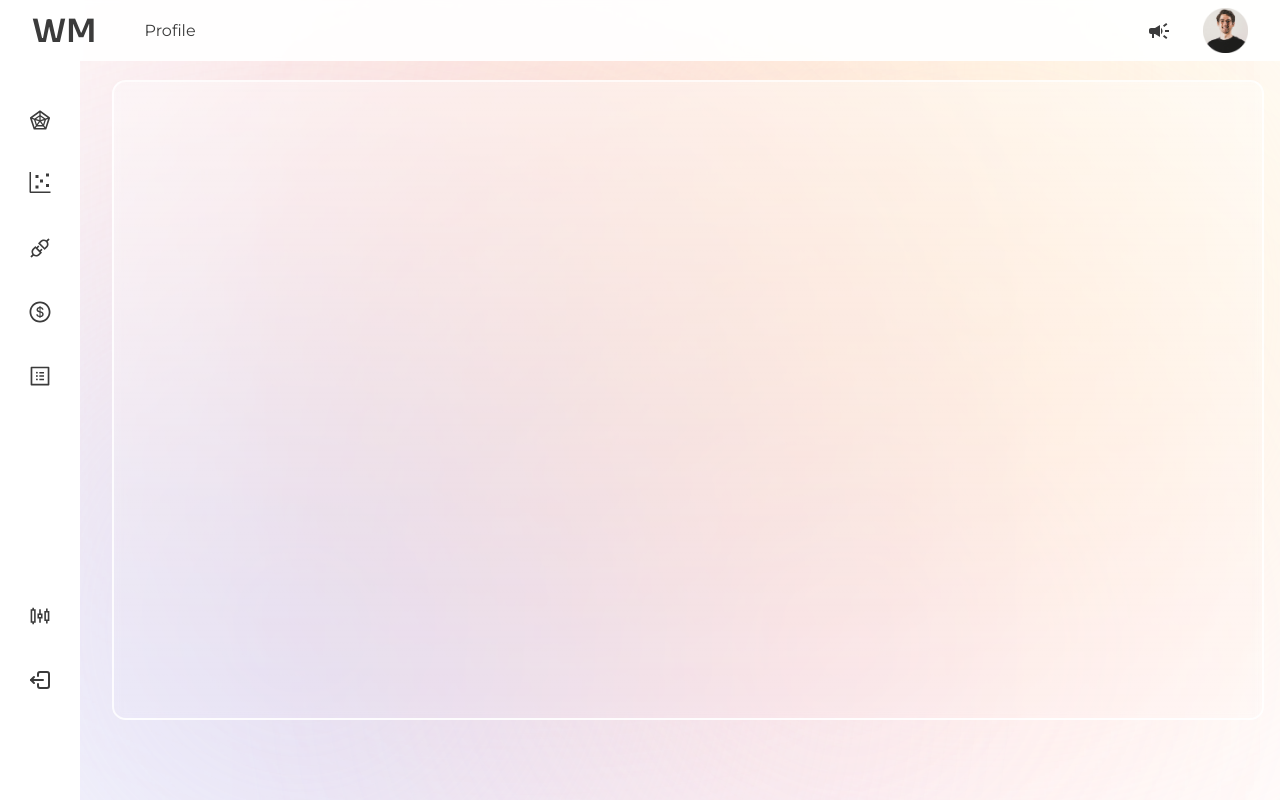
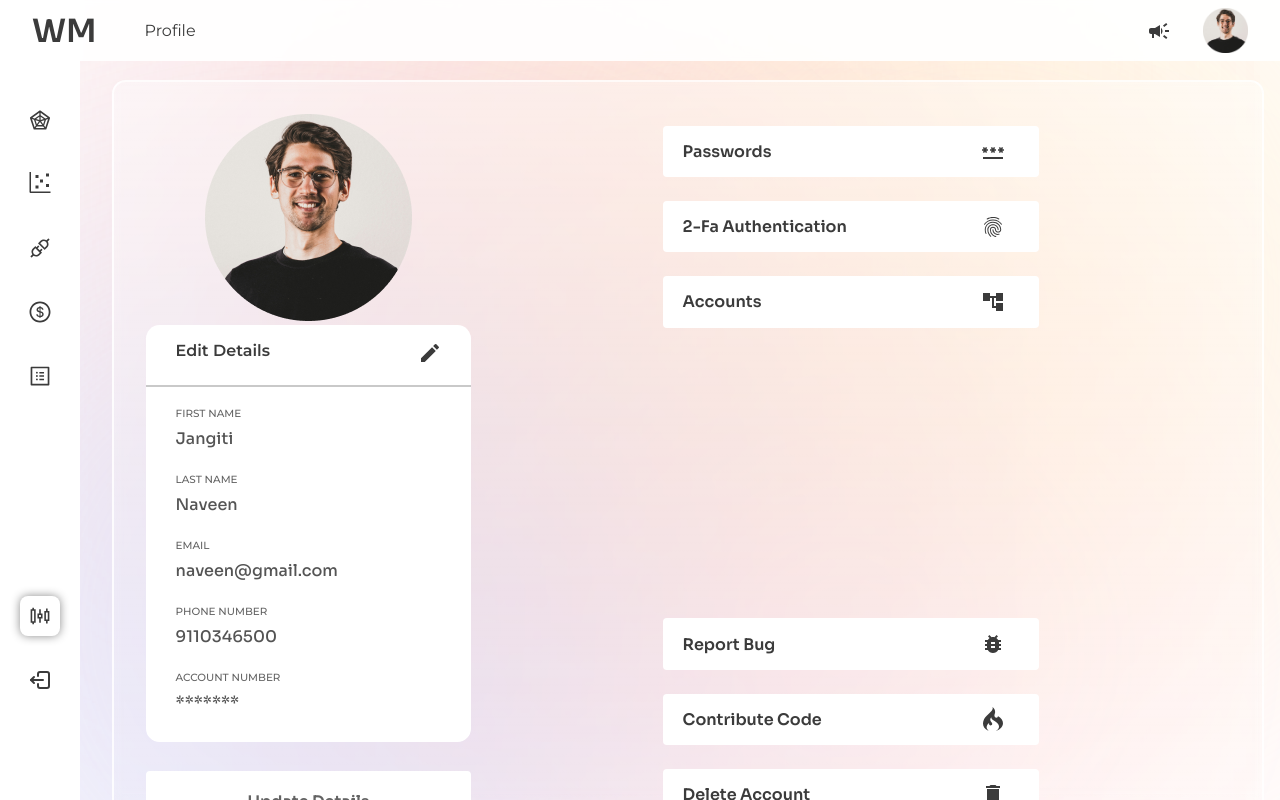
Before and after one commit to naveengitboi/walletmanagerapp, a React (Create React App) app in the folder frontend/: page /profile in a window 1280 px wide. Before the commit this address had no page. Built offline with nearby package versions, Linux system fonts and the light colour scheme.

Commit message:
added profile section

```diff
--- a/frontend/src/App.css
+++ b/frontend/src/App.css
@@ -6,6 +6,7 @@
   margin: 0;
   box-sizing: border-box;
   padding: 0;
+  scroll-behavior: smooth;
 }
 
 :root {
--- a/frontend/src/App.js
+++ b/frontend/src/App.js
@@ -6,6 +6,7 @@ import Dashboard from './pages/Dashboard';
 import Transactions from './pages/Transactions';
 import Register from './pages/Register';
 import Login from './pages/Login';
+import Profile from './pages/Profile';
 function App() {
   return (
     <>
@@ -20,6 +21,7 @@ function App() {
                 <Route path='/transactions' element={<Transactions />} />
                 <Route path='/register' element={<Register />} />
                 <Route path='/login' element={<Login />} />
+                <Route path='/profile' element={<Profile />} />
               </Routes>
             </div>
           </div>
--- a/frontend/src/components/SideNav.js
+++ b/frontend/src/components/SideNav.js
@@ -16,7 +16,7 @@ function SideNav() {
 
       </ul>
       <ul className="bottomLinks">
-        <li><NavLink to='/settings'><AiOutlineSliders /></NavLink></li>
+        <li><NavLink to='/profile'><AiOutlineSliders /></NavLink></li>
         <li><NavLink to='/logout'><TbLogout2 /></NavLink></li>
       </ul>
     </div>
--- /dev/null
+++ b/frontend/src/pages/Profile.js
@@ -0,0 +1,70 @@
+import React, { useState } from 'react'
+import '../pagesCss/Profile.css'
+import { MdEdit } from "react-icons/md";
+import Settings from './Settings';
+
+function Profile() {
+    const [username, setUsername] = useState({
+        fname: 'Jangiti',
+        lname: 'Naveen',
+        email: 'naveen@gmail.com',
+        phnum: 9110346500,
+        accNum: '*******'
+    })
+    return (
+        <div className='page profilePage'>
+            <div className="profileSection">
+                <div className="profileImgContainer">
+                    <img src="/profile.png" alt="" />
+                </div>
+                <div className="profileEdits">
+                    <div className="editSection">
+                        <p className='pMedium'>Edit Details</p>
+                        <div className="editIcon">
+                            <MdEdit />
+                        </div>
+                    </div>
+
+                    <div className="userInfo">
+                        <div className="userValues">
+                            <p className='tinyText'>First Name</p>
+                            <input type="text" className='inputEle userValueInput' value={username.fname}
+                                onChange={(e) => setUsername(e.target.value)} disabled />
+                        </div>
+                        <div className="userValues">
+                            <p className='tinyText'>Last Name</p>
+                            <input type="text" className='inputEle userValueInput' value={username.lname}
+                                onChange={(e) => setUsername(e.target.value)} disabled />
+                        </div>
+                        <div className="userValues">
+                            <p className='tinyText'>Email</p>
+                            <input type="text" className='inputEle userValueInput' value={username.email}
+                                onChange={(e) => setUsername(e.target.value)} disabled />
+                        </div>
+                        <div className="userValues">
+                            <p className='tinyText'>Phone Number</p>
+                            <input type="text" className='inputEle userValueInput' value={username.phnum}
+                                onChange={(e) => setUsername(e.target.value)} disabled />
+                        </div>
+                        <div className="userValues">
+                            <p className='tinyText'>Account Number</p>
+                            <input type="text" className='inputEle userValueInput' value={username.accNum}
+                                onChange={(e) => setUsername(e.target.value)} disabled />
+                        </div>
+                    </div>
+                </div>
+
+                <button className='defaultBtn '>Update Details</button>
+
+
+            </div>
+
+            <div className="settingsSection">
+                <Settings />
+            </div>
+
+        </div>
+    )
+}
+
+export default Profile
--- /dev/null
+++ b/frontend/src/pages/Settings.js
@@ -0,0 +1,36 @@
+import React from 'react'
+import { Link } from 'react-router-dom'
+import { MdFingerprint, MdPassword, MdAccountTree, MdBugReport, MdDelete } from "react-icons/md";
+import { SiCodeigniter } from "react-icons/si";
+import '../pagesCss/Settings.css'
+function Settings() {
+  return (
+    <div className='page settingsContainer'>
+      <div className="updateBtnsContainer settingsOptionsTop">
+        <div className="updateBtn">
+          <Link><button className='defaultBtn buttonWithIcon'>Passwords <MdPassword /> </button></Link>
+        </div>
+        <div className="updateBtn">
+          <Link><button className='defaultBtn buttonWithIcon'>2-Fa Authentication <MdFingerprint /> </button></Link>
+        </div>
+        <div className="updateBtn">
+          <Link><button className='defaultBtn buttonWithIcon'>Accounts <MdAccountTree /> </button></Link>
+        </div>
+      </div>
+
+      <div className="updateBtnsContainer settingsOptionsTop">
+        <div className="updateBtn">
+          <Link><button className='defaultBtn buttonWithIcon'>Report Bug <MdBugReport /> </button></Link>
+        </div>
+        <div className="updateBtn">
+          <Link><button className='defaultBtn buttonWithIcon'>Contribute Code <SiCodeigniter /> </button></Link>
+        </div>
+        <div className="updateBtn">
+          <Link><button className='defaultBtn buttonWithIcon'>Delete Account <MdDelete /> </button></Link>
+        </div>
+      </div>
+    </div>
+  )
+}
+
+export default Settings
--- /dev/null
+++ b/frontend/src/pagesCss/Profile.css
@@ -0,0 +1,51 @@
+.profilePage {
+  display: flex;
+}
+.profileSection {
+  width: 30%;
+  display: flex;
+  align-items: center;
+  justify-content: center;
+  flex-direction: column;
+}
+
+.profileEdits {
+  background-color: var(--white_color);
+  border-radius: 0.85rem;
+  font-weight: 600;
+  width: 100%;
+}
+.editSection {
+  display: flex;
+  justify-content: space-between;
+  box-shadow: 0 2px 0px rgb(201, 201, 201);
+  padding: 1rem 1.85rem;
+}
+.editSection .editIcon svg {
+  font-size: var(--svg_size);
+  cursor: pointer;
+}
+.userInfo {
+  padding: 0.85rem 0;
+}
+.userValues {
+  padding: 0.5rem 1.85rem;
+}
+.userValues .tinyText {
+  text-transform: uppercase;
+  color: var(--light_gray);
+}
+.userValueInput {
+  padding: 0;
+}
+
+.profileSection .defaultBtn {
+  color: var(--light_gray);
+  width: 100%;
+  margin: 1.8rem 0 0;
+  padding: 1.25rem;
+}
+
+.settingsSection {
+  flex-grow: 1;
+}
--- /dev/null
+++ b/frontend/src/pagesCss/Settings.css
@@ -0,0 +1,24 @@
+.settingsContainer {
+  display: flex;
+  justify-content: space-between;
+  align-items: center;
+  flex-direction: column;
+  height: 100%;
+  margin: 0 0.95rem;
+}
+
+.updateBtnsContainer {
+  display: flex;
+  flex-direction: column;
+  align-items: center;
+  width: 30vw;
+}
+.updateBtn {
+  width: 100%;
+  margin: 0.5rem 0;
+  padding: 0.25rem;
+}
+.updateBtn a,
+.updateBtn a .defaultBtn {
+  width: 100%;
+}
```
